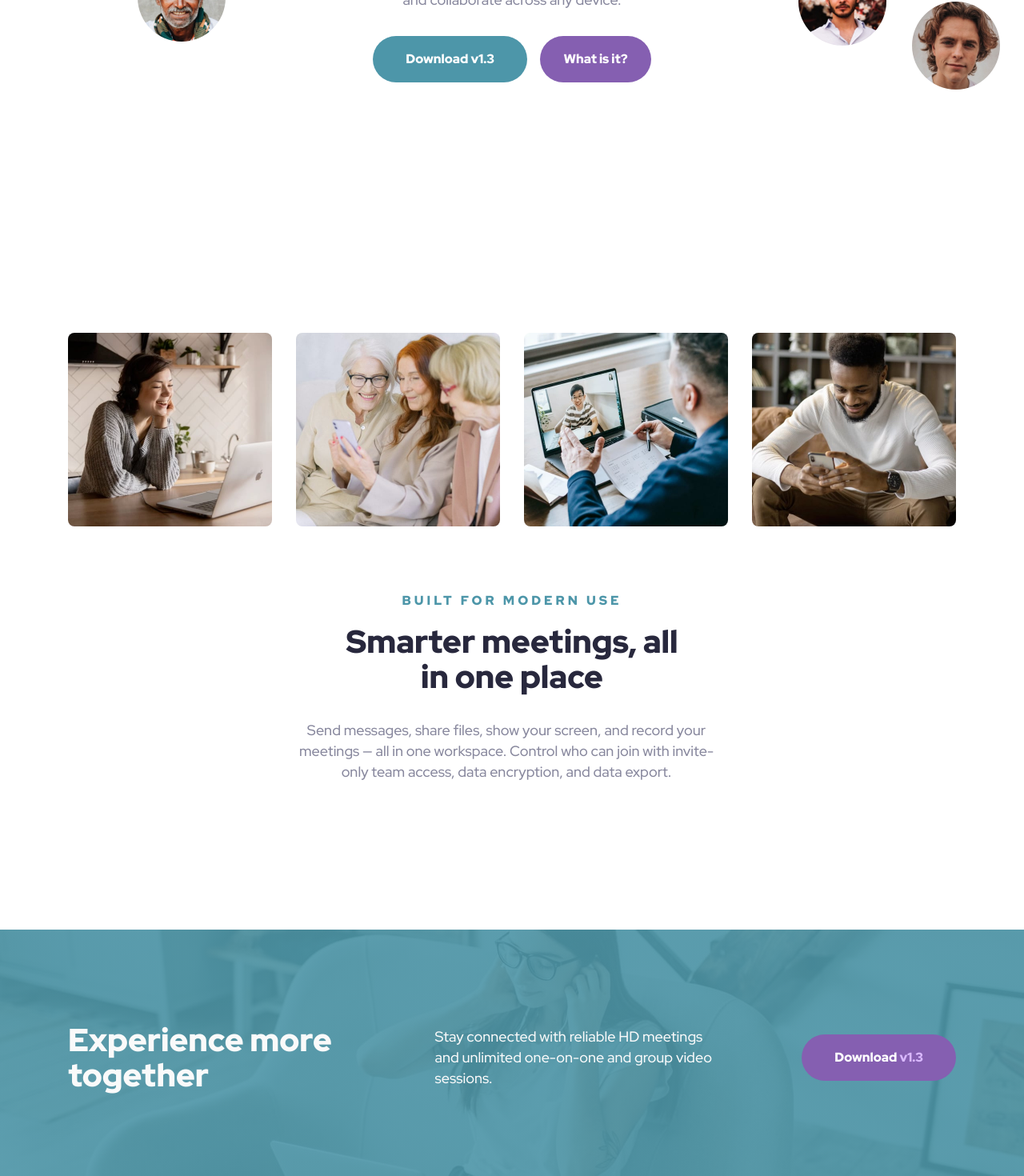
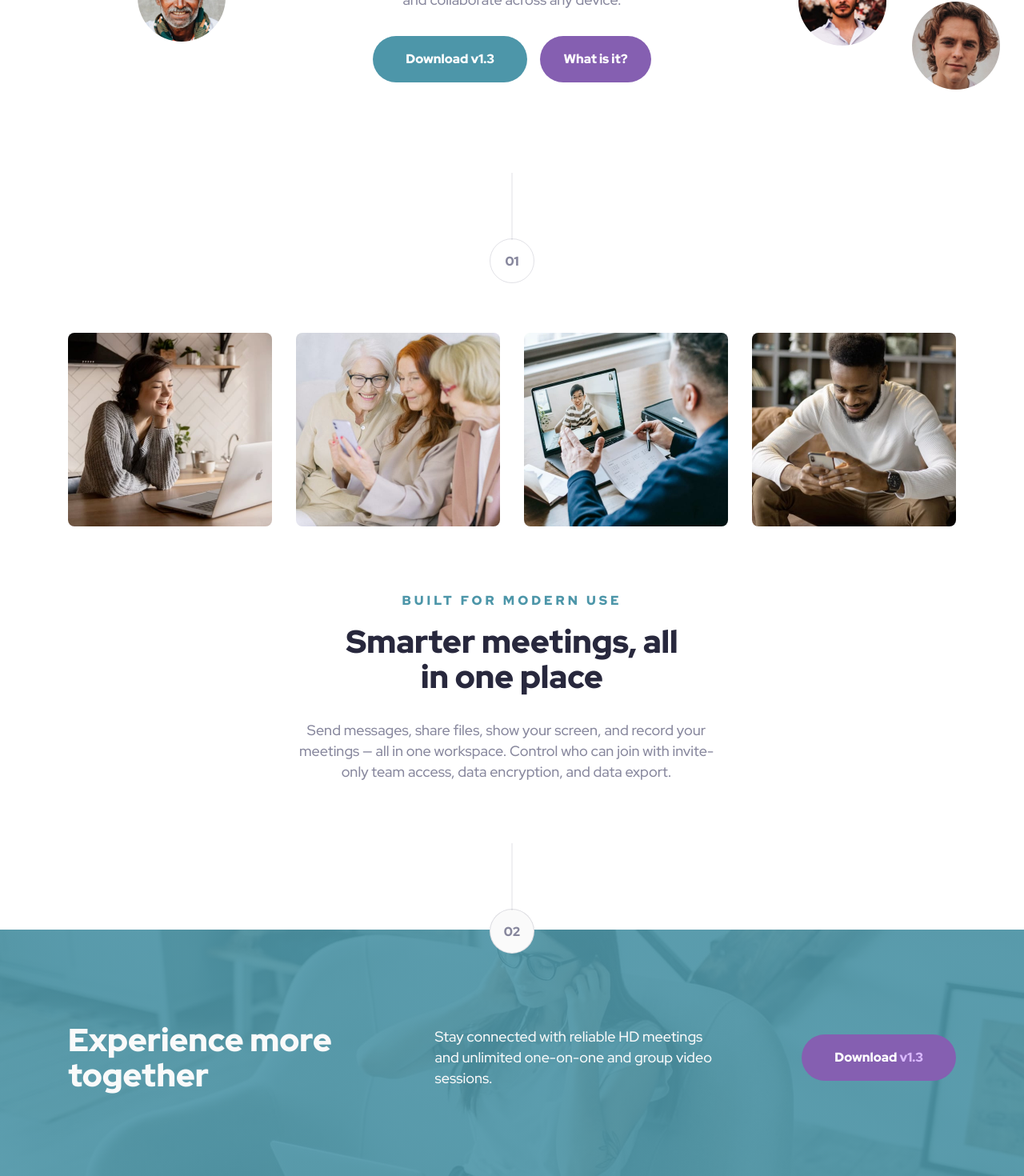
Before and after one commit to ostapyshyn/FM-Meet-landing-page, a React (Create React App) app: page / in a window 1280 px wide. Shown: the part 417-1887 px from the top of the page at 80% size. Built offline with nearby package versions, Linux system fonts and the light colour scheme.

Commit message:
Add nums

```diff
--- a/src/components/Footer/Footer.jsx
+++ b/src/components/Footer/Footer.jsx
@@ -8,7 +8,9 @@ import styles from './Footer.module.scss';
 const Footer = () => {
   return (
     <section className={styles.footer}>
-      {/* <Logo className={styles.logo} /> */}
+      <div className={styles.num}>
+        02 <div className={styles.line}></div>
+      </div>
       <div className={styles.container}>
         <h3>Experience more together</h3>
         <p>
--- a/src/components/Footer/Footer.module.scss
+++ b/src/components/Footer/Footer.module.scss
@@ -10,6 +10,35 @@
   @include mq(500px) {
     background: linear-gradient(hsla(192, 37%, 48%, 0.9), hsla(192, 37%, 48%, 0.9)),
       url(../../assets/mobile/image-footer.jpg) no-repeat center center/cover;
+  }
+  position: relative;
+
+  .num {
+    height: 56px;
+    width: 56px;
+    border: 1px solid rgba(135, 135, 157, 0.25);
+    border-radius: 50%;
+    position: absolute;
+    display: flex;
+    align-items: center;
+    justify-content: center;
+    font-weight: 900;
+    font-size: 16px;
+    color: #87879d;
+    left: 50%;
+    transform: translateX(-50%);
+    top: -26px;
+    z-index: 1;
+    background: #fafafa;
+    .line {
+      height: 84px;
+      opacity: 0.25;
+      border-right: 1px solid #87879d;
+      left: 50%;
+      transform: translateX(-50%);
+      top: -83px;
+      position: absolute;
+    }
   }
 
   .container {
--- a/src/components/Info/Info.jsx
+++ b/src/components/Info/Info.jsx
@@ -8,6 +8,9 @@ import man from '../../assets/desktop/image-man-texting.jpg';
 const Info = () => {
   return (
     <section className={styles.info}>
+      <div className={styles.num}>
+        01 <div className={styles.line}></div>
+      </div>
       <div className={styles.images}>
         <div className={styles.image}>
           <img src={woman} alt="woman" />
--- a/src/components/Info/Info.module.scss
+++ b/src/components/Info/Info.module.scss
@@ -2,10 +2,36 @@
 
 .info {
   max-width: 1110px;
+  position: relative;
   margin-bottom: 184px;
   margin-inline: 40px;
   @include mq(767px) {
     margin-inline: 24px;
+  }
+  .num {
+    height: 56px;
+    width: 56px;
+    border: 1px solid rgba(135, 135, 157, 0.25);
+    border-radius: 50%;
+    position: absolute;
+    display: flex;
+    align-items: center;
+    justify-content: center;
+    font-weight: 900;
+    font-size: 16px;
+    color: #87879d;
+    left: 50%;
+    transform: translateX(-50%);
+    top: -118px;
+    .line {
+      height: 84px;
+      opacity: 0.25;
+      border-right: 1px solid #87879d;
+      left: 50%;
+      transform: translateX(-50%);
+      top: -83px;
+      position: absolute;
+    }
   }
 
   .images {
```
